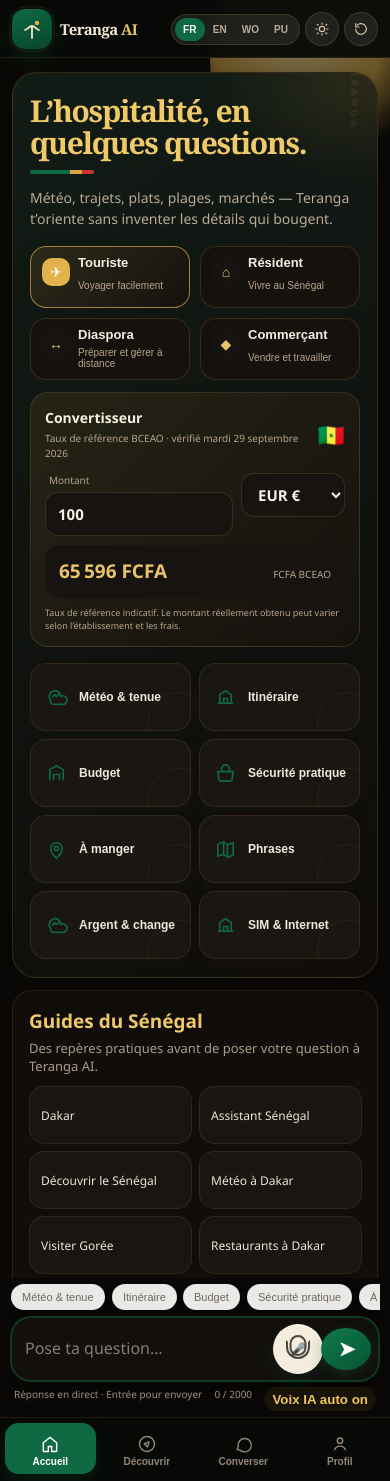
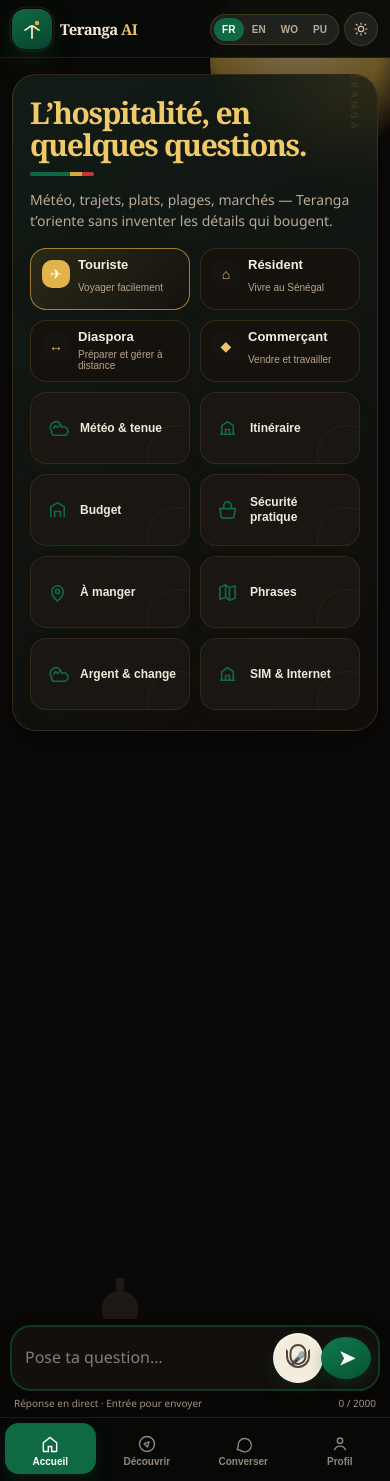
Before and after one commit to barouu78-wq/teranga-ai, a Flask app: page / in a window 390 px wide. Run offline with Flask 3, Linux system fonts and the light colour scheme; data that the repository does not hold is empty; some libraries are stand-ins or nearby versions.

Commit message:
feat: reduce visible options while keeping full interface design

```diff
--- a/templates/home.html
+++ b/templates/home.html
@@ -1978,6 +1978,20 @@ body.realtime-voice #hint{font-weight:650}
   }
 }
 
+
+/* Teranga UI v20 — fewer visible choices, same complete visual identity. */
+#fxWidget,.spread,.guide-section,#resetBtn,#voiceToggle,.chips{display:none!important}
+.hero{padding-bottom:20px}
+.cards{grid-template-columns:repeat(2,minmax(0,1fr))!important;gap:10px!important}
+.card{min-height:76px!important;padding:11px 12px!important}
+@media(min-width:681px){
+  .cards{grid-template-columns:repeat(4,minmax(0,1fr))!important}
+}
+@media(max-width:680px){
+  .cards{grid-template-columns:repeat(2,minmax(0,1fr))!important}
+  .card{min-height:72px!important}
+  .hero{margin-top:10px}
+}
 </style>
 
 </head>
@@ -2542,7 +2556,7 @@ function renderCards(){
   const t=T[lang];
   const cardFrag=document.createDocumentFragment();
   const chipFrag=document.createDocumentFragment();
-  t.cards.forEach((c,i)=>{
+  t.cards.slice(0,4).forEach((c,i)=>{
     const card=document.createElement('button');
     card.className='card';card.type='button';card.dataset.q=c.q;card.setAttribute('aria-label',c.t);
     const ico=document.createElement('div');ico.className='ico';ico.innerHTML=CARD_ICONS[i%CARD_ICONS.length];
```
